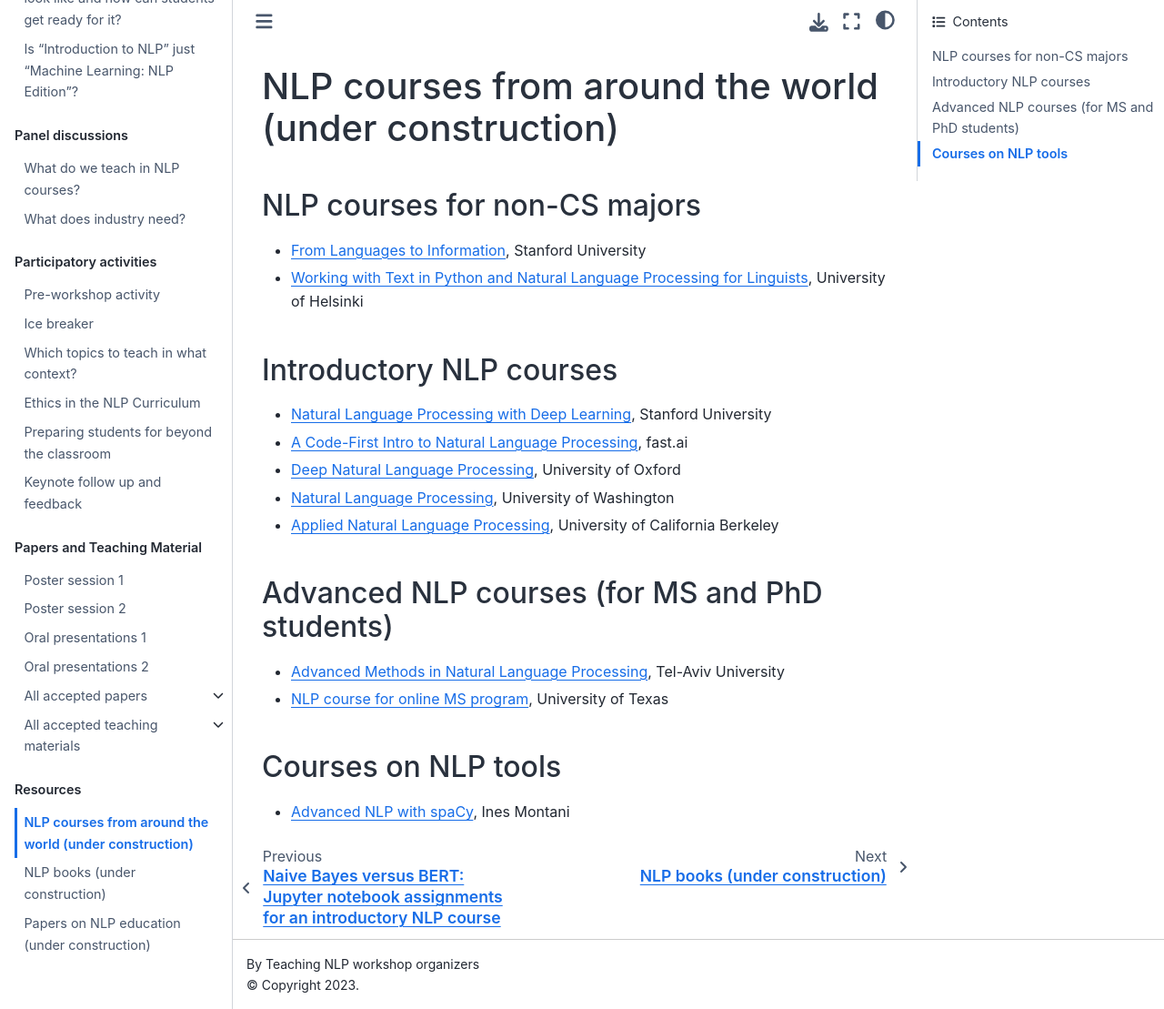
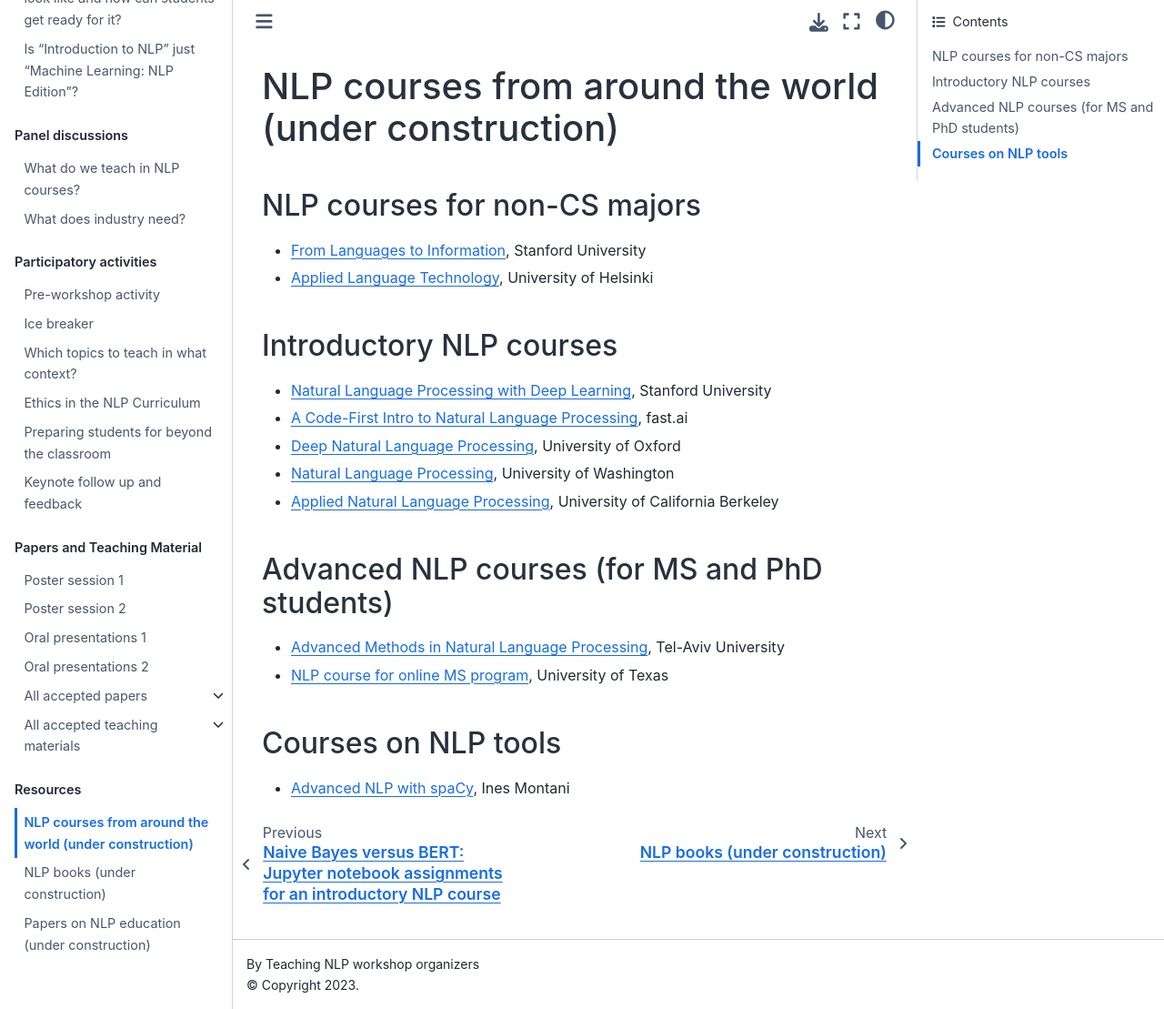
Before and after one commit to TeachingNLP/workshop-book, a Jupyter Book: the page built from resources/nlp-courses.md, in a window 1280 px wide and 1109 px high. Shown: the whole window at 91% size. Built offline with Jupyter Book 1.0.4 settings and Sphinx 7.4.7 and the Sphinx Book theme 1.1.4, drawn with Linux system fonts in a browser that asks for light colours.

Commit message:
Update nlp-courses.md
Rename the course(s) at University of Helsinki

```diff
--- a/resources/nlp-courses.md
+++ b/resources/nlp-courses.md
@@ -2,7 +2,7 @@
 
 ## NLP courses for non-CS majors
 - [From Languages to Information](http://web.stanford.edu/class/cs124/), Stanford University
-- [Working with Text in Python and Natural Language Processing for Linguists](https://applied-language-technology.readthedocs.io/en/latest/), University of Helsinki
+- [Applied Language Technology](https://applied-language-technology.readthedocs.io/en/latest/), University of Helsinki
 
 ## Introductory NLP courses
 - [Natural Language Processing with Deep Learning](http://web.stanford.edu/class/cs224n/), Stanford University
```
